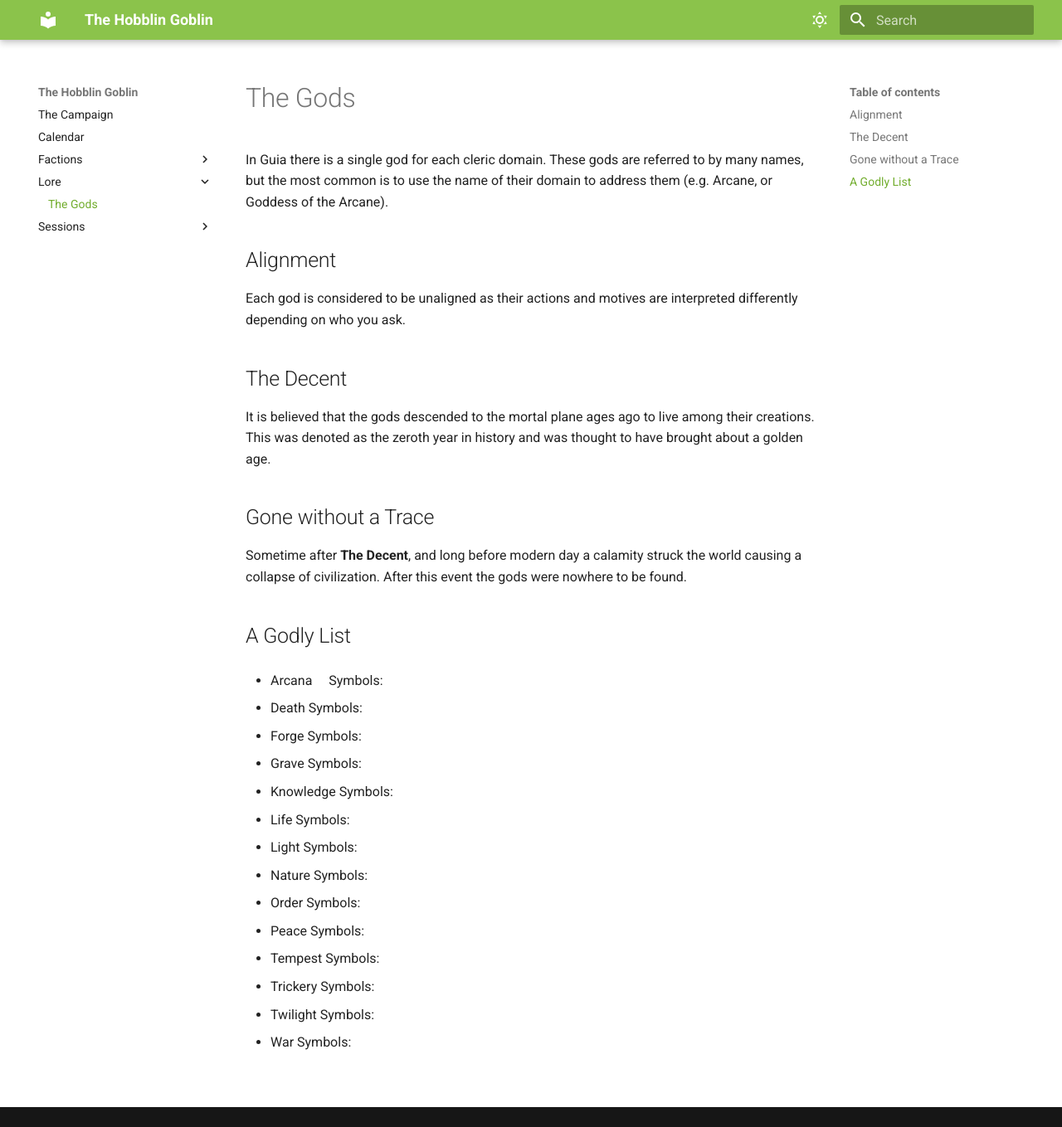
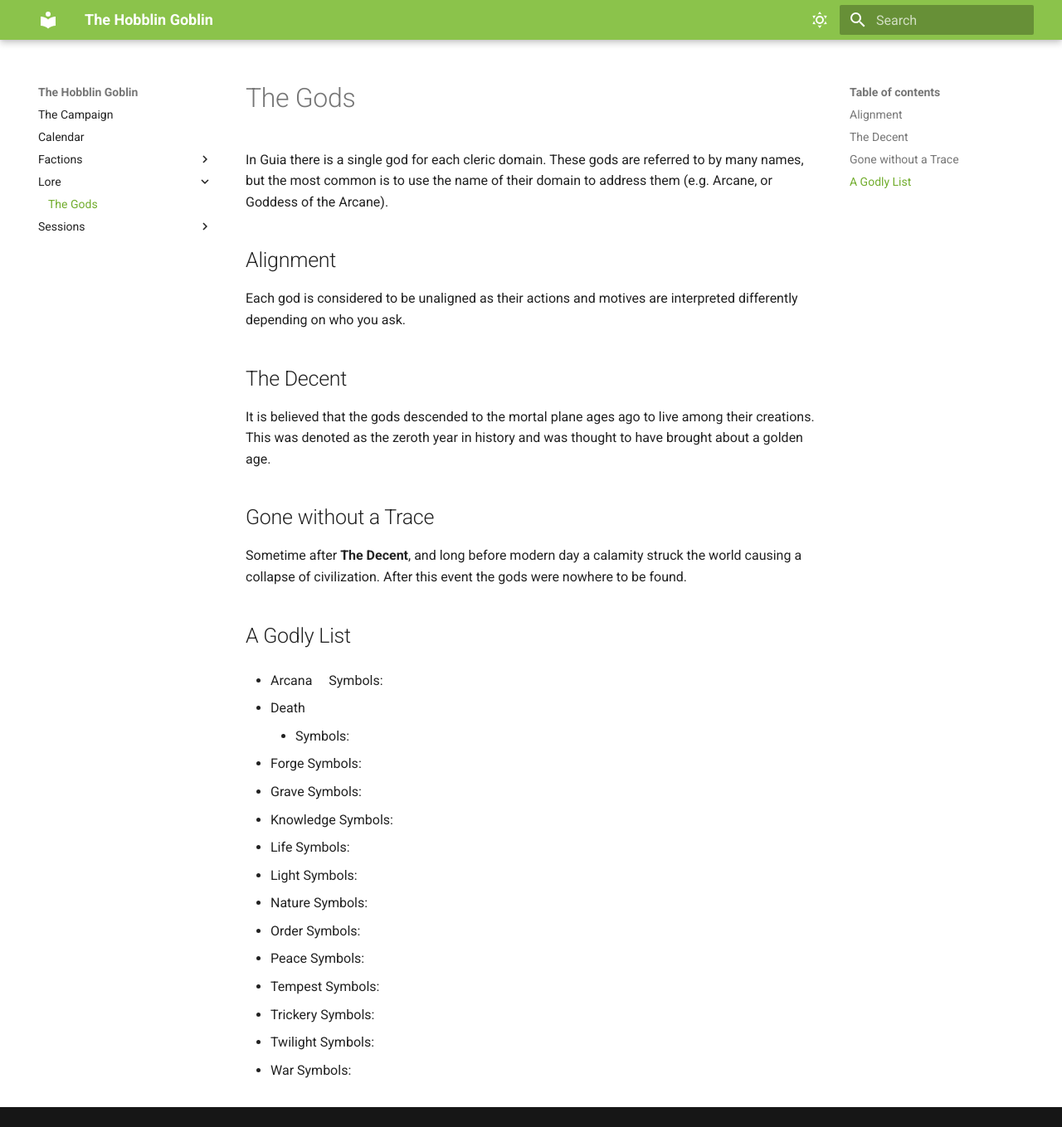
Before and after one commit to DylanGlass/theHobblinGoblin, an MkDocs documentation site: the page built from docs/Lore/TheGods.md, in a window 1280 px wide and 1359 px high. Shown: the whole window at 83% size. Built offline with MkDocs 1.6.1 and Material for MkDocs 9.7.7, drawn with Linux system fonts in a browser that asks for light colours.

Commit message:
Update TheGods.md

```diff
--- a/docs/Lore/TheGods.md
+++ b/docs/Lore/TheGods.md
@@ -15,7 +15,7 @@ Sometime after **The Decent**, and long before modern day a calamity struck the
 &emsp;Symbols:
 
 - Death
-	Symbols:
+	- Symbols:
 
 - Forge
 	Symbols:
```
